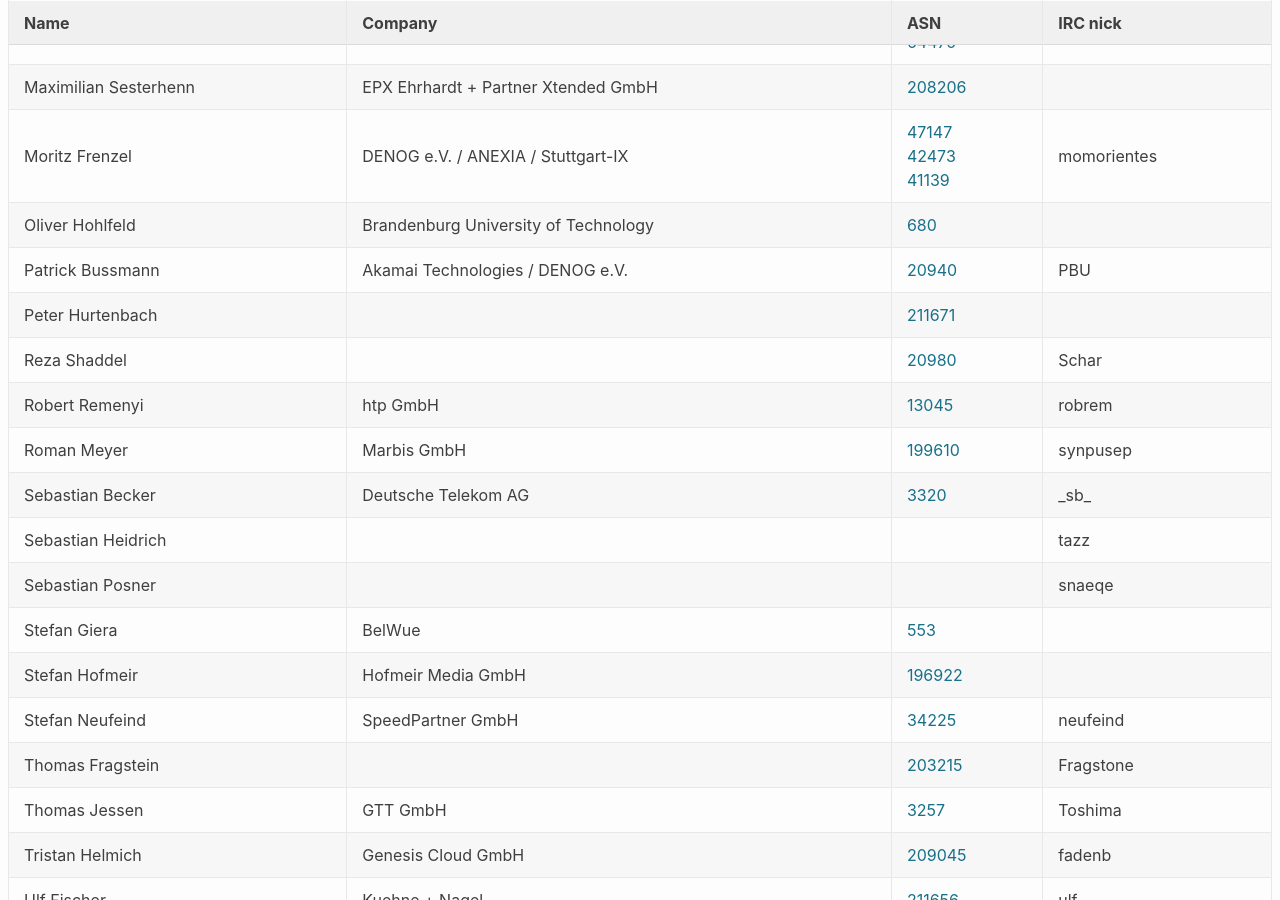
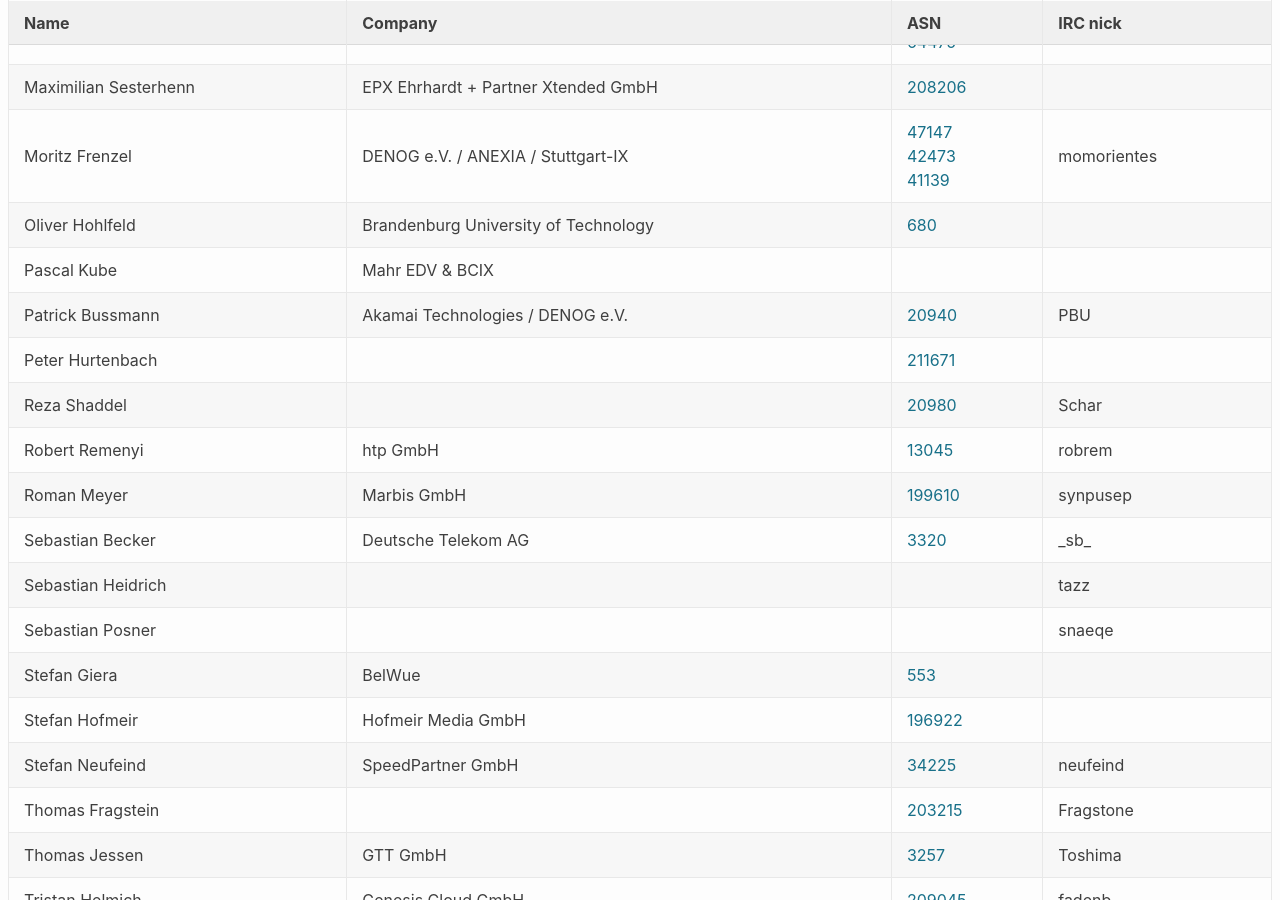
Before and after one commit to denog/pretix-attendeelist, a Jekyll site: the page built from meetup_2021_02/index.markdown, in a window 1280 px wide and 900 px high, scrolled down 2044 px. Built offline with Jekyll 4.4.1, drawn with Linux system fonts in a browser that asks for light colours.

Commit message:
Latest data: Wed Apr 14 10:35:20 UTC 2021

```diff
--- a/_data/attendees_meetup_2021-02.json
+++ b/_data/attendees_meetup_2021-02.json
@@ -276,6 +276,12 @@
     "asn": "680"
   },
   {
+    "name": "Pascal Kube",
+    "company": "Mahr EDV & BCIX",
+    "irc": null,
+    "asn": null
+  },
+  {
     "name": "Patrick Bussmann",
     "company": "Akamai Technologies / DENOG e.V.",
     "irc": "PBU",
```
